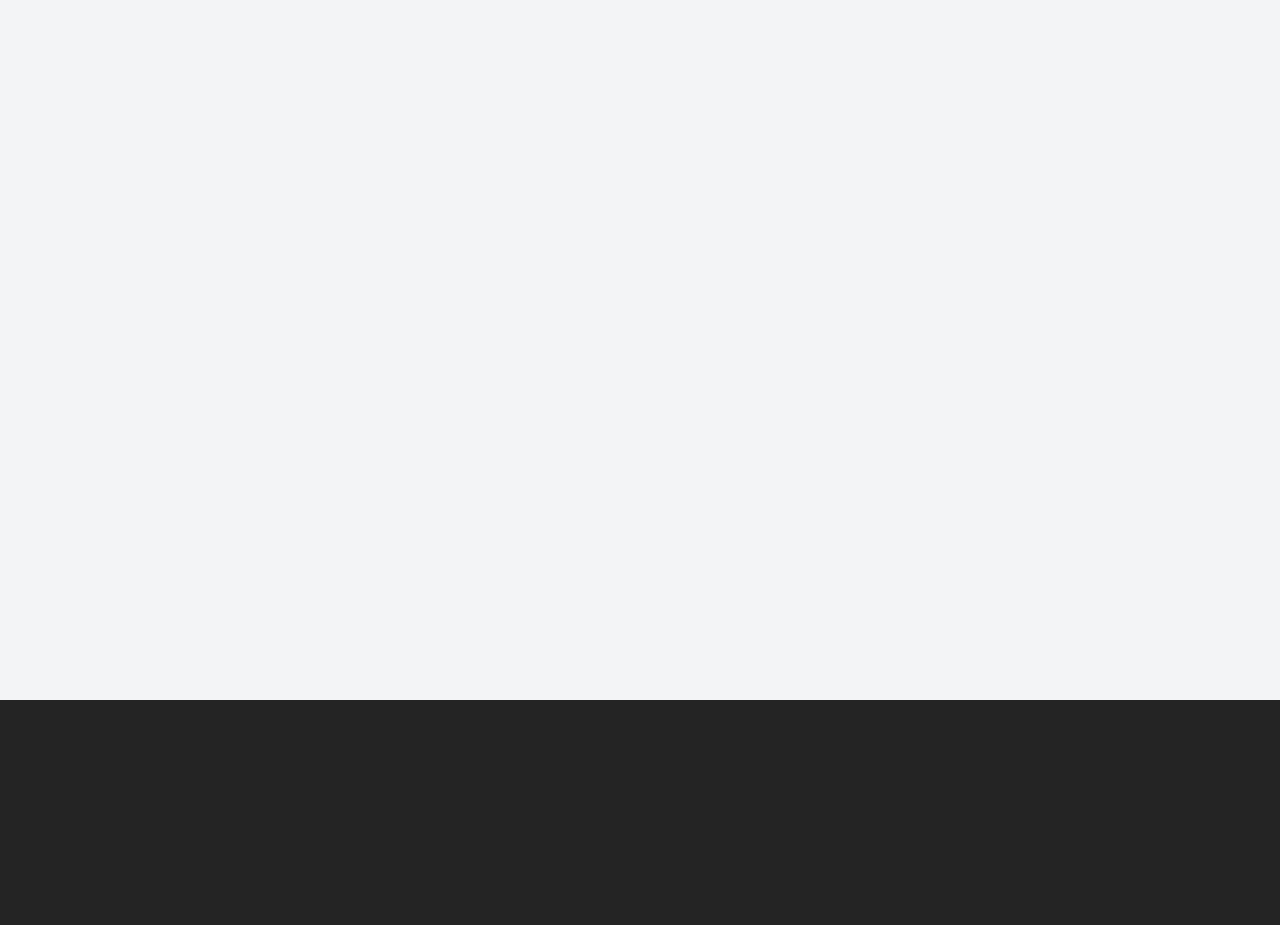
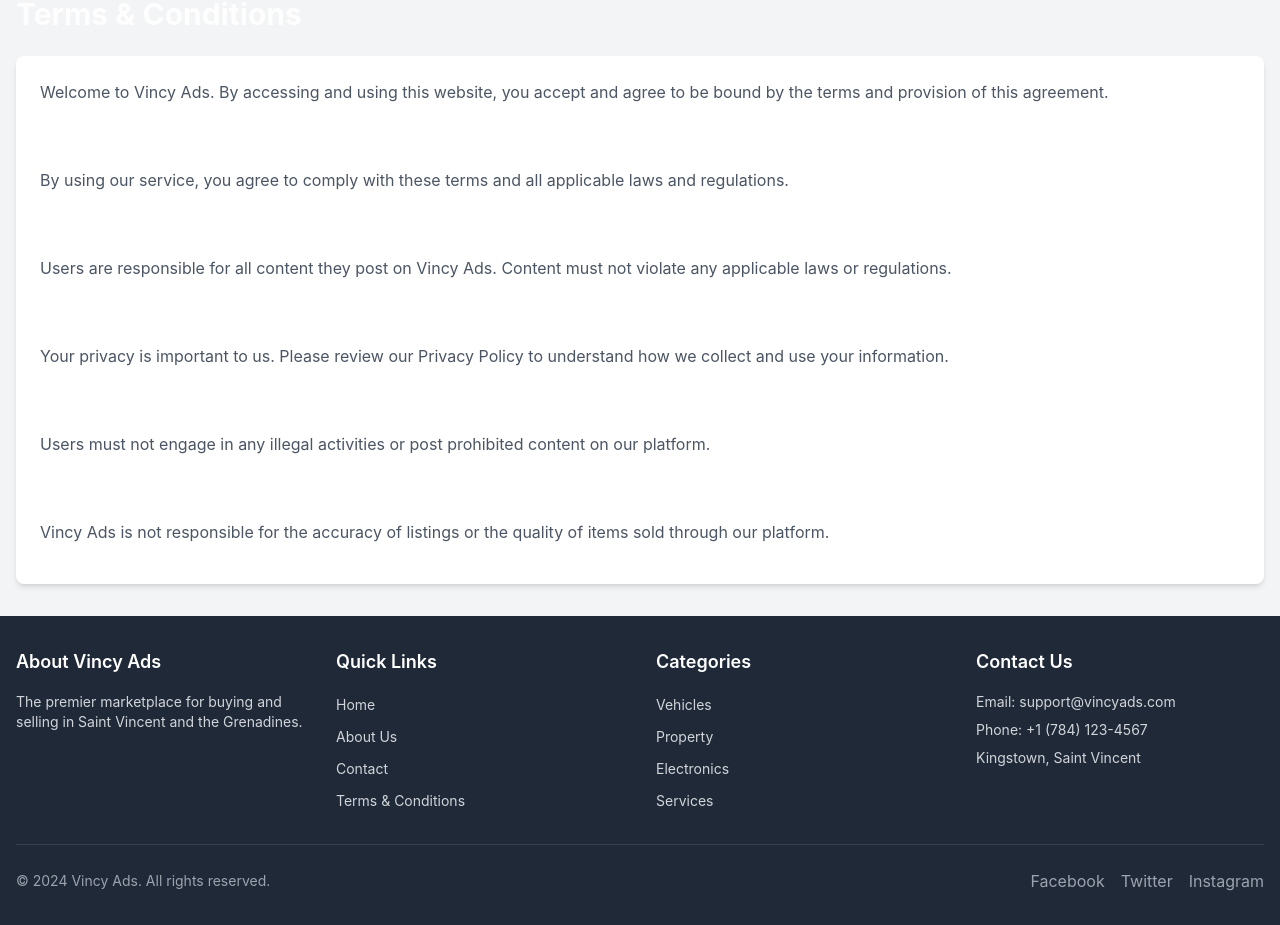
Before and after one commit to RagPrice/vincy-ads, a React (Vite) app: page /terms in a window 1280 px wide. Shown: the part 100-1025 px from the top of the page. Before the commit the page ends 800 px from the top, so only its background shows below. Built offline with nearby package versions, Linux system fonts and the light colour scheme.

Commit message:
Add footer and terms page

```diff
--- a/src/App.tsx
+++ b/src/App.tsx
@@ -1,5 +1,6 @@
 import { BrowserRouter as Router, Routes, Route } from 'react-router-dom';
 import Navbar from './components/Navbar';
+import Footer from './components/Footer';
 import Home from './pages/Home';
 import About from './pages/About';
 import Contact from './pages/Contact';
@@ -7,23 +8,26 @@
 import ListingDetail from './pages/ListingDetail';
 import SearchResults from './pages/SearchResults';
 import Signup from './pages/Signup';
+import Terms from './pages/Terms';
 
 function App() {
   return (
     <Router>
-      <div className="min-h-screen bg-gray-100">
+      <div className="min-h-screen flex flex-col bg-gray-100">
         <Navbar />
-        <main>
+        <main className="flex-grow">
           <Routes>
             <Route path="/" element={<Home />} />
+            <Route path="/signup" element={<Signup />} />
             <Route path="/about" element={<About />} />
             <Route path="/contact" element={<Contact />} />
+            <Route path="/terms" element={<Terms />} />
             <Route path="/post-ad" element={<PostAd />} />
             <Route path="/listing/:id" element={<ListingDetail />} />
             <Route path="/search" element={<SearchResults />} />
-            <Route path="/signup" element={<Signup />} />
           </Routes>
         </main>
+        <Footer />
       </div>
     </Router>
   );
--- /dev/null
+++ b/src/components/Footer.tsx
@@ -0,0 +1,75 @@
+import { Link } from 'react-router-dom';
+
+const Footer = () => {
+  const currentYear = new Date().getFullYear();
+
+  return (
+    <footer className="bg-gray-800 text-white mt-auto">
+      <div className="container mx-auto px-4 py-8">
+        <div className="grid grid-cols-1 md:grid-cols-4 gap-8">
+          {/* About Section */}
+          <div>
+            <h3 className="text-lg font-semibold mb-4">About Vincy Ads</h3>
+            <p className="text-gray-300 text-sm">
+              The premier marketplace for buying and selling in Saint Vincent and the Grenadines.
+            </p>
+          </div>
+
+          {/* Quick Links */}
+          <div>
+            <h3 className="text-lg font-semibold mb-4">Quick Links</h3>
+            <ul className="space-y-2">
+              <li><Link to="/" className="text-gray-300 hover:text-white text-sm">Home</Link></li>
+              <li><Link to="/about" className="text-gray-300 hover:text-white text-sm">About Us</Link></li>
+              <li><Link to="/contact" className="text-gray-300 hover:text-white text-sm">Contact</Link></li>
+              <li><Link to="/terms" className="text-gray-300 hover:text-white text-sm">Terms & Conditions</Link></li>
+            </ul>
+          </div>
+
+          {/* Categories */}
+          <div>
+            <h3 className="text-lg font-semibold mb-4">Categories</h3>
+            <ul className="space-y-2">
+              <li><Link to="/category/vehicles" className="text-gray-300 hover:text-white text-sm">Vehicles</Link></li>
+              <li><Link to="/category/property" className="text-gray-300 hover:text-white text-sm">Property</Link></li>
+              <li><Link to="/category/electronics" className="text-gray-300 hover:text-white text-sm">Electronics</Link></li>
+              <li><Link to="/category/services" className="text-gray-300 hover:text-white text-sm">Services</Link></li>
+            </ul>
+          </div>
+
+          {/* Contact Info */}
+          <div>
+            <h3 className="text-lg font-semibold mb-4">Contact Us</h3>
+            <ul className="space-y-2 text-sm">
+              <li className="text-gray-300">Email: support@vincyads.com</li>
+              <li className="text-gray-300">Phone: +1 (784) 123-4567</li>
+              <li className="text-gray-300">Kingstown, Saint Vincent</li>
+            </ul>
+          </div>
+        </div>
+
+        {/* Bottom Bar */}
+        <div className="border-t border-gray-700 mt-8 pt-6">
+          <div className="flex flex-col md:flex-row justify-between items-center">
+            <p className="text-sm text-gray-400">
+              © {currentYear} Vincy Ads. All rights reserved.
+            </p>
+            <div className="flex space-x-4 mt-4 md:mt-0">
+              <a href="https://facebook.com" target="_blank" rel="noopener noreferrer" className="text-gray-400 hover:text-white">
+                Facebook
+              </a>
+              <a href="https://twitter.com" target="_blank" rel="noopener noreferrer" className="text-gray-400 hover:text-white">
+                Twitter
+              </a>
+              <a href="https://instagram.com" target="_blank" rel="noopener noreferrer" className="text-gray-400 hover:text-white">
+                Instagram
+              </a>
+            </div>
+          </div>
+        </div>
+      </div>
+    </footer>
+  );
+};
+
+export default Footer;
--- /dev/null
+++ b/src/pages/Terms.tsx
@@ -0,0 +1,39 @@
+const Terms = () => {
+  return (
+    <div className="container mx-auto px-4 py-8">
+      <h1 className="text-3xl font-bold mb-6">Terms & Conditions</h1>
+      <div className="bg-white rounded-lg shadow-md p-6">
+        <p className="text-gray-600 mb-4">
+          Welcome to Vincy Ads. By accessing and using this website, you accept and agree to be bound by the terms and provision of this agreement.
+        </p>
+
+        <h2 className="text-xl font-semibold mt-6 mb-3">1. User Agreement</h2>
+        <p className="text-gray-600 mb-4">
+          By using our service, you agree to comply with these terms and all applicable laws and regulations.
+        </p>
+
+        <h2 className="text-xl font-semibold mt-6 mb-3">2. User Content</h2>
+        <p className="text-gray-600 mb-4">
+          Users are responsible for all content they post on Vincy Ads. Content must not violate any applicable laws or regulations.
+        </p>
+
+        <h2 className="text-xl font-semibold mt-6 mb-3">3. Privacy</h2>
+        <p className="text-gray-600 mb-4">
+          Your privacy is important to us. Please review our Privacy Policy to understand how we collect and use your information.
+        </p>
+
+        <h2 className="text-xl font-semibold mt-6 mb-3">4. Prohibited Activities</h2>
+        <p className="text-gray-600 mb-4">
+          Users must not engage in any illegal activities or post prohibited content on our platform.
+        </p>
+
+        <h2 className="text-xl font-semibold mt-6 mb-3">5. Disclaimer</h2>
+        <p className="text-gray-600 mb-4">
+          Vincy Ads is not responsible for the accuracy of listings or the quality of items sold through our platform.
+        </p>
+      </div>
+    </div>
+  );
+};
+
+export default Terms;
```
